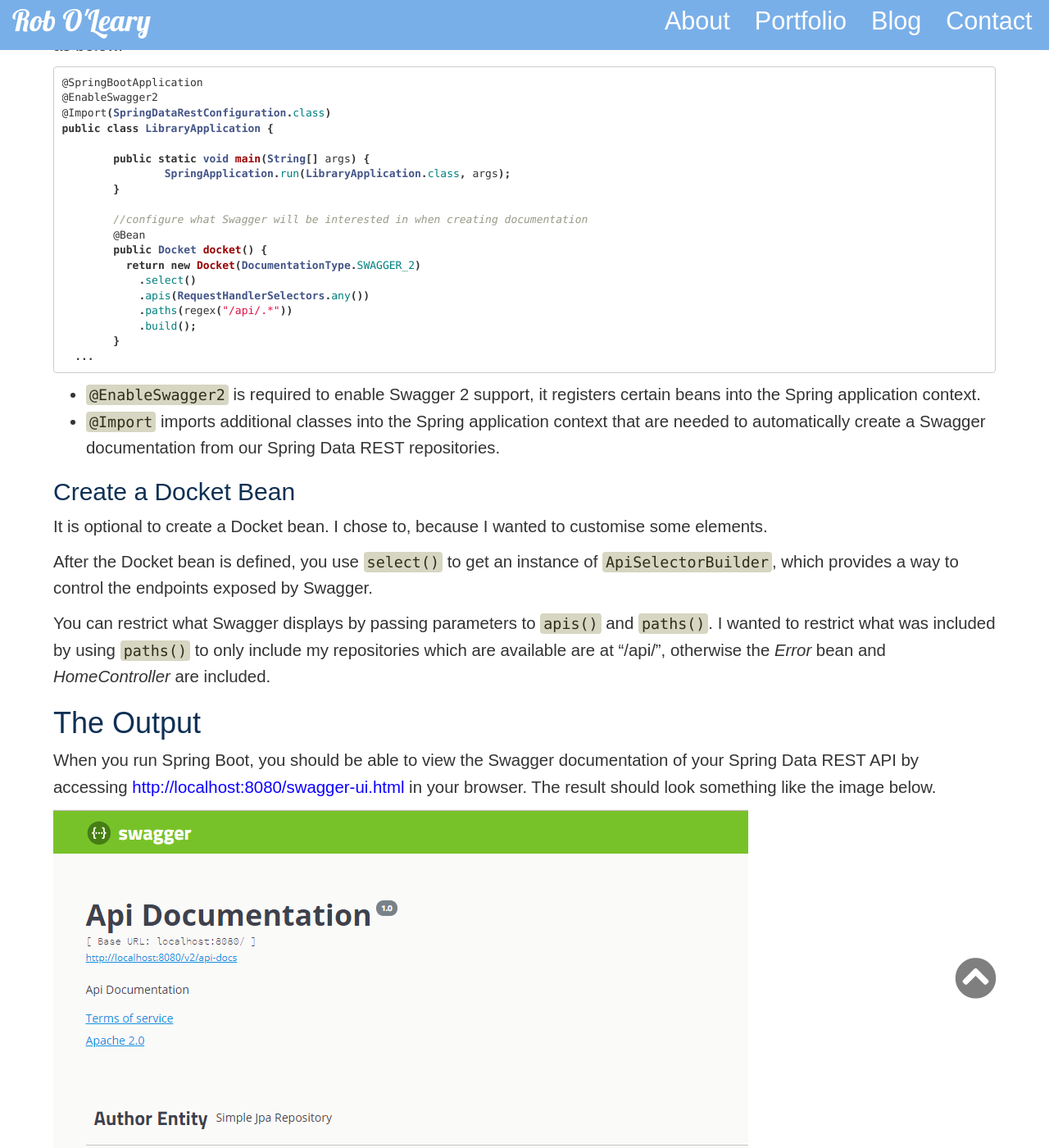
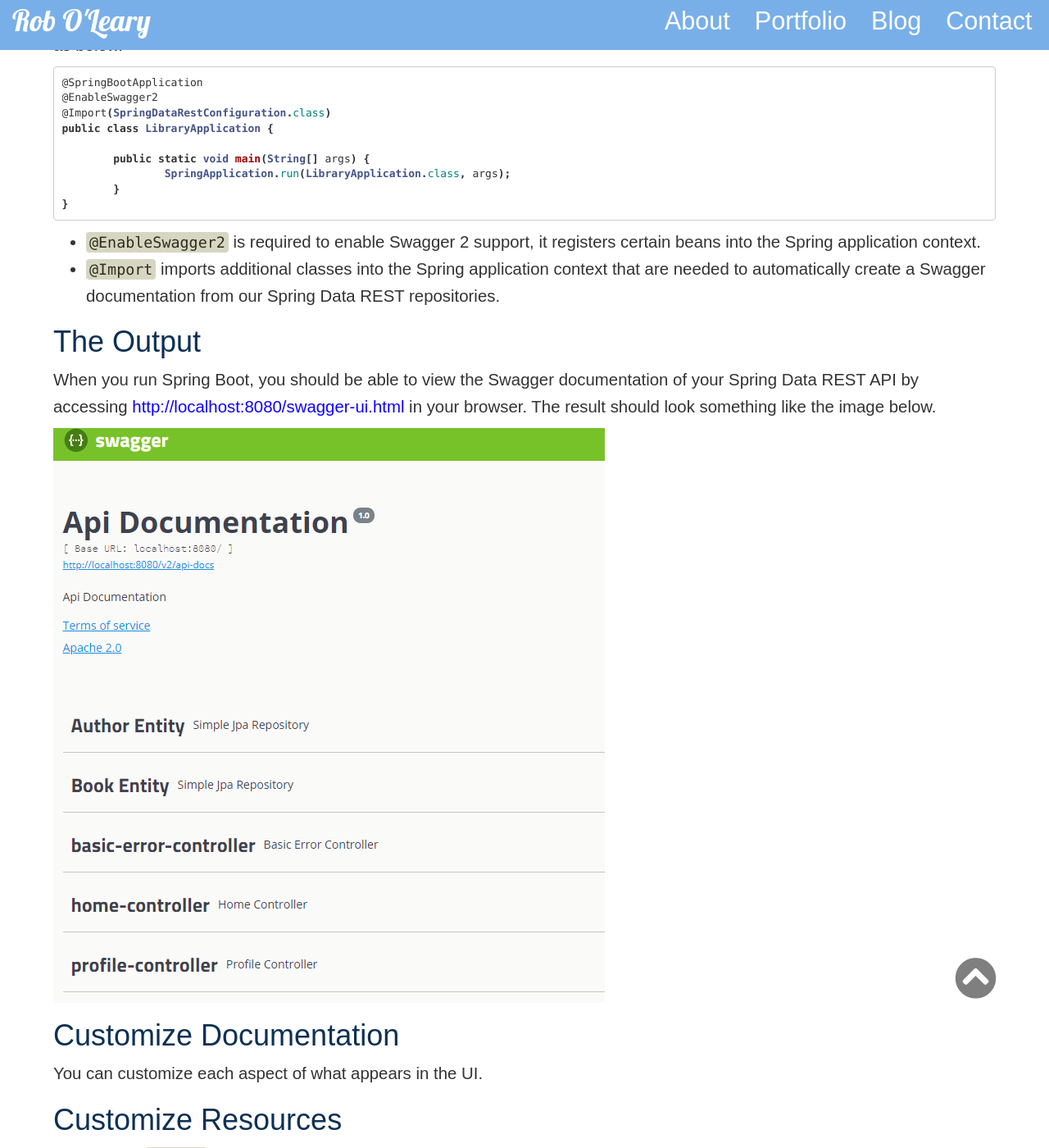
Before and after one commit to robole/robole.github.io, a Jekyll site: the page built from _posts/2018-05-21-swagger.md, in a window 1280 px wide and 1400 px high, scrolled down 954 px. Shown: the whole window at 82% size. Built offline with Jekyll 4.4.1, drawn with Linux system fonts in a browser that asks for light colours; nearby versions of some CDN libraries; comment, search, counter and statistics services are not loaded; some of the changed text lies outside the part shown.

Commit message:
simplified swagger

````diff
--- a/_posts/2018-05-21-swagger.md
+++ b/_posts/2018-05-21-swagger.md
@@ -49,36 +49,44 @@
 	public static void main(String[] args) {
 		SpringApplication.run(LibraryApplication.class, args);
 	}
-
-	//configure what Swagger will be interested in when creating documentation
-	@Bean
-	public Docket docket() {
-          return new Docket(DocumentationType.SWAGGER_2)
-            .select()
-            .apis(RequestHandlerSelectors.any())
-            .paths(regex("/api/.*"))
-            .build();
-	}
-  ...
+}
 ```
 - ```@EnableSwagger2``` is required to enable Swagger 2 support, it registers certain beans into the Spring application context.
 - ```@Import``` imports additional classes into the Spring application context that are needed to automatically create a Swagger documentation from our Spring Data REST repositories.
-
-## Create a Docket Bean
-
-It is optional to create a Docket bean. I chose to, because I wanted to customise some elements.
-
-After the Docket bean is defined, you use ```select()``` to get an instance of ```ApiSelectorBuilder```, which provides a way to control the endpoints exposed by Swagger.
-
-You can restrict what Swagger displays by passing parameters to  ```apis()``` and ```paths()```. I wanted to restrict what was included by using ```paths()``` to only include my repositories which are available are at "/api/", otherwise the *Error* bean and *HomeController* are included.
 
 # The Output
 
 When you run Spring Boot, you should be able to view the Swagger documentation of your Spring Data REST API by accessing [http://localhost:8080/swagger-ui.html](http://localhost:8080/swagger-ui.html) in your browser. The result should look something like the image below.
 
-![swagger ui](/assets/img/blog/2018-05-21-swagger/swagger.png)
+![swagger ui](/assets/img/blog/2018-05-21-swagger/swagger1.png)
 
-# Customize Metadata
+# Customize Documentation
+
+You can customize each aspect of what appears in the UI.
+
+# Customize Resources
+
+You use the ```Docket``` bean for configuration.
+
+We would like to control the resources (endpoints) shown in the documentation. We do this by:
+
+1. Defining a ```Docket``` bean.
+2. Use ```select()``` to get an instance of ```ApiSelectorBuilder```, which provides a way to control the endpoints exposed by Swagger.
+3. You can restrict what Swagger displays by passing parameters to  ```apis()``` and ```paths()```. I wanted to restrict by the URL, with ```paths()```, you can do this by only including the repositories that are available by a pattern such as "/api/.\*", this then excludes the *basic-error-controller* and *home-controller* .
+
+![swagger ui](/assets/img/blog/2018-05-21-swagger/swagger2.png)
+
+```java
+@Bean
+public Docket docket() {
+  return new Docket(DocumentationType.SWAGGER_2)
+  	.select()
+  	.apis(RequestHandlerSelectors.any())
+  	.paths(regex("/api/.*"))
+  	.build();
+}
+```
+## Customize Metadata
 
 To change the metadata that goes on the top of the API page, you use ```Docket.apiInfo(ApiInfo apiInfo)```.
 
````
Also changed, not shown: other parts of _posts/2018-05-21-swagger.md (+1 -1 lines), assets/img/blog/2018-05-21-swagger/swagger1.png (added), assets/img/blog/2018-05-21-swagger/swagger2.png (renamed from assets/img/blog/2018-05-21-swagger/swagger.png).
